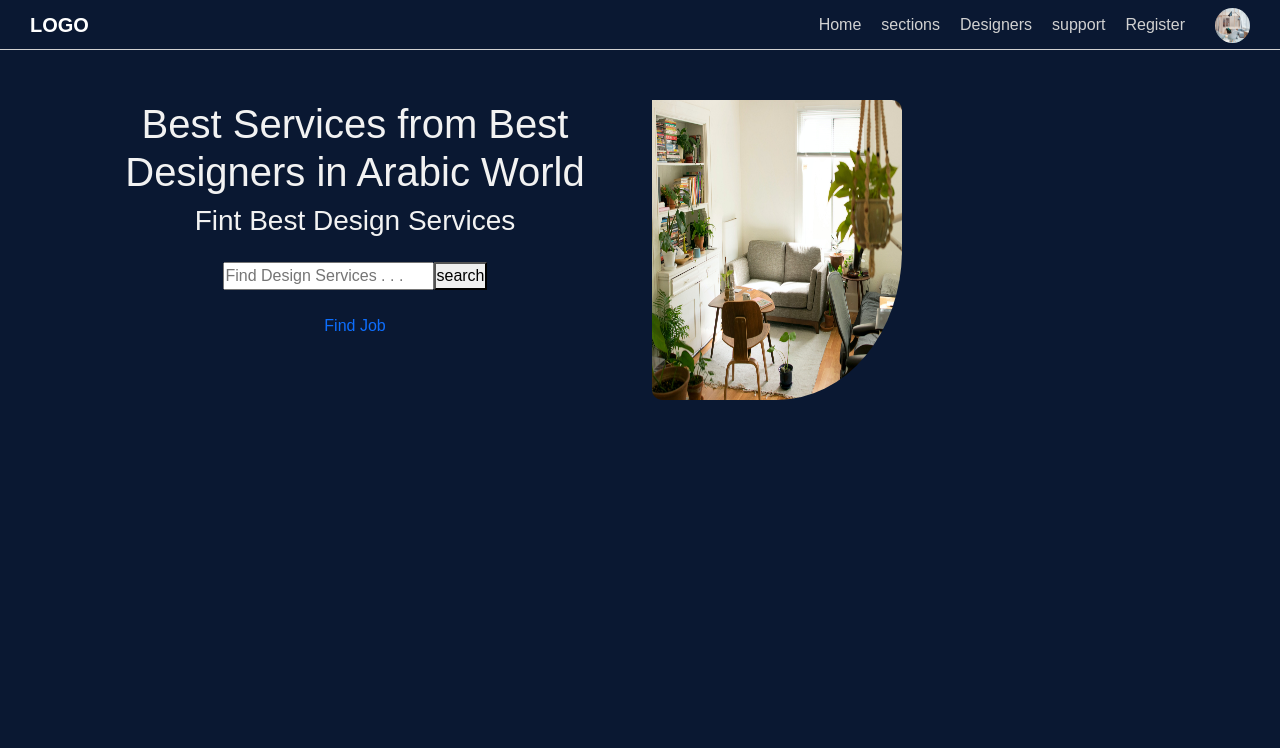
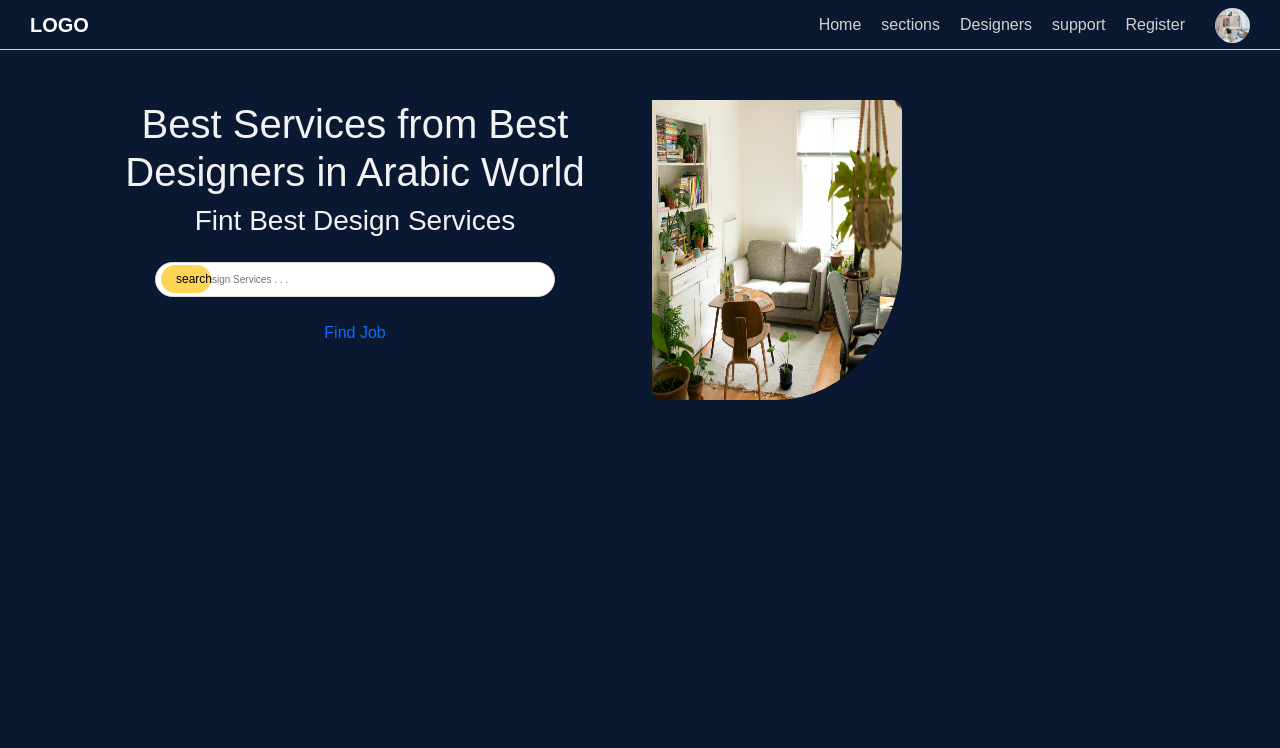
Before and after one commit to Designers-webSite/designers-Website, a React (Create React App) app in the folder Froont/design/: page / in a window 1280 px wide. Shown: the top 748 px of the page. Built offline with nearby package versions, Linux system fonts and the light colour scheme.

Commit message:
add component sections

```diff
--- a/Froont/design/src/App.css
+++ b/Froont/design/src/App.css
@@ -157,3 +157,107 @@ body{
   justify-content: space-between;
   margin: 20px auto;
 }
+*Sections Page*/
+.sections{
+    padding-top: 50px;
+    background: #f2f2f2;
+}
+.sections .section{
+    margin-bottom: 20px;
+}
+.sections .section .header{
+    display: flex;
+    width: 100%;
+    align-items: center;
+    justify-content: space-between;
+}
+.sections .section .header select{
+    background:var(--color1);
+    width: 100px;
+    padding: 6px 10px;
+    border-radius: 5px;
+    border: 1px solid #eee;
+    outline: none;
+    font-size: 18px;
+}
+
+.sections .items{
+    display: flex;
+    flex-wrap: wrap;
+}
+.sections .items .item{
+    height: 200px;
+    width: 280px;
+    background: var(--color2);
+    border-radius: 30px 0 30px 0;
+    position: relative;
+    margin-bottom: 20px;
+    margin-left: 20px;
+}
+.sections .items .item .user{
+    position: absolute;
+    width: 40px;
+    height: 40px;
+    border-radius: 50%;
+    top: 20px;
+    right: 20px;
+    border: 1px solid #333;
+}
+.sections .items .item .user img{
+    width: 100%;
+    height: 100%;
+    border-radius: 50%;
+}
+.sections .items .item .head{
+    height: 65%;
+    background: darkgray;
+    border-radius: 30px 0 30px 0;
+}
+.sections .items .item .head img{
+    width: 100%;
+    height: 100%;
+    border-radius: 30px 0 30px 0;
+}
+.sections .items .item .footer{
+    color: #eee;
+    padding: 10px;
+}
+.sections .items .item .footer .stars{
+    position: absolute;
+    bottom: 10px;
+    left: 10px;
+}
+.sections .items .item .footer .stars .number{margin-right: 6px;}
+
+.search-box{
+    width: 400px;
+    max-width: 90%;
+    margin: 20px auto;
+    position: relative;
+    border: 1px solid #ddd;
+    border-radius: 20px;
+    padding: 2px;
+    background: #fff;
+}
+.search-box input{
+    width: 98%;
+    border-radius: 20px;
+    padding: 7px 15px;
+    border: none;
+    outline: none;
+    font-size: 10px;
+}
+.search-box button{
+    position: absolute;
+    background: var(--color1);
+    border-radius: 20px;
+    padding: 5px 15px;
+    font-size: 12px;
+    width: 50px;
+    border: none;
+    outline: none;
+    left: 5px;
+    top: 50%;
+    transform: translateY(-50%);
+    cursor: pointer;
+}
--- a/Froont/design/src/App.js
+++ b/Froont/design/src/App.js
@@ -8,6 +8,9 @@ import DesignType from './Components/DesignType';
 import Home from './Components/Home';
 import NavBar from './Components/NavBar';
 import Login from './Components/Login';
+import Section from './Components/Sections';
+import DesignerInfo from './Components/DesignerInfo';
+import Sections from './Components/Sections';
 function App() {
   return (
     <BrowserRouter>
@@ -24,6 +27,10 @@ function App() {
 					<Route path="/" element={<Home />} />
 
 					<Route path="/designers" element={<Home />} />
+          <Route path="/sections" element={<Sections/>} />
+          <Route path="/designerInfo" element={<DesignerInfo />} />
+
+
 					<Route path="/support" element={<Home />} />
           <Route path="/CreateDesigner" element={<CreateDesigner />} />
           <Route path="/register" element={<Register />} />
--- a/Froont/design/src/Components/CreateDesigner.js
+++ b/Froont/design/src/Components/CreateDesigner.js
@@ -65,6 +65,8 @@ function CreateDesigner() {
 
     };
 
+
+
     return (
         <div>
 
--- a/Froont/design/src/Components/DesignType.js
+++ b/Froont/design/src/Components/DesignType.js
@@ -23,6 +23,7 @@ const[content,setContent]=useState([])
       }, []);
 
 
+
     return (
         <div>
 
--- /dev/null
+++ b/Froont/design/src/Components/Sections.js
@@ -0,0 +1,66 @@
+import React, { useEffect, useState } from 'react'
+import axios from 'axios'
+import { BsStarFill, BsStar, BsStarHalf } from 'react-icons/bs'
+import { Link } from 'react-router-dom'
+const Sections = () => {
+    const [content,setContent] = useState([])
+    // const{} =useParams
+    //
+
+    useEffect(() => {
+        axios.get("http://localhost:8080/designer/AllUtilities/internal")
+        .then((response) => {
+
+          console.log(response);
+          console.log(response.data);
+
+          setContent(response.data);
+          //console.log(r.data)
+        })
+        .catch((err)=>{
+            console.log(err);
+        })
+      }, []);
+
+
+
+    return (
+        <div className='content sections'>
+            <div className="search-box">
+                <input type="text" placeholder='Find Design Service . . .' />
+                <button>Search</button>
+            </div>
+            <div className="section">
+                <div className="header">
+                    <h1 className="main-title">Interior Design services</h1>
+                    <select name="" id="">
+                        <option value="">Filter</option>
+                    </select>
+                </div>
+                <div className="items">
+                    {content.map(ele=>(
+                        <Link to={`/service/${ele.id}`} className="item">
+                            <Link to="/user/:id" className="user"><img src="./images/img3.jpg" alt="" /></Link>
+                            <div className="head">
+                                {/* Put image src here */}
+                                <img src="./images/img4.jpg" alt="" />
+                            </div>
+                            <div className="footer">
+                                <h3>{ele.title}</h3>
+
+                            </div>
+                        </Link>
+                    ))}
+
+
+
+
+
+
+                </div>
+            </div>
+        </div>
+    )
+}
+
+export default Sections
--- a/Froont/design/src/Components/Utility.js
+++ b/Froont/design/src/Components/Utility.js
@@ -1,8 +1,9 @@
 import React from 'react'
-import { useState } from 'react'
+import { useState ,useEffect } from 'react'
 import { useDispatch } from 'react-redux'
 import {addUtility} from "../reducers/utility/action"
 import axios from 'axios'
+import DesignerInfo from './DesignerInfo'
 
  function Utility() {
 
@@ -12,6 +13,21 @@ import axios from 'axios'
     const[date,setDate ]=useState("")
     const[instructions,setInstructions]=useState("")
 
+    // const[gallery,setGallery]=useState([])
+
+
+
+
+    //   useEffect(() => {
+    //     axios.get("http://localhost:8080/gallery").then((r) => {
+
+    //       console.log(r);
+    //       console.log(r.data);
+
+    //       setDesigner(r.data);
+    //       //console.log(r.data)
+    //     });
+    //   }, []);
 
     const handelChangeTitle=(e)=>{
         setTitle(e.target.value)
@@ -28,6 +44,7 @@ import axios from 'axios'
     const handelChangeinstructions=(e)=>{
      setInstructions(e.target.value)
     }
+    let designId=document.getElementById("design")
 
     const add=()=>{
         const data={
@@ -36,7 +53,7 @@ import axios from 'axios'
             date,
             instructions,
             designer:{
-                id : 1
+                id : designId
                 },
             gallery :{
                 id:1
@@ -77,7 +94,15 @@ import axios from 'axios'
          <label > Instructions</label><br/>
 
         <input type="text" id="name" name="name" style={{height:120, width:200}} onChange={handelChangeinstructions}/><br/>
+        <div id="design">
+
+       </div>{' '}
         <button  id="brn_service"onClick={add}>Add</button><br/>
+
+
+
+
+
 
         </div>
     )
```
